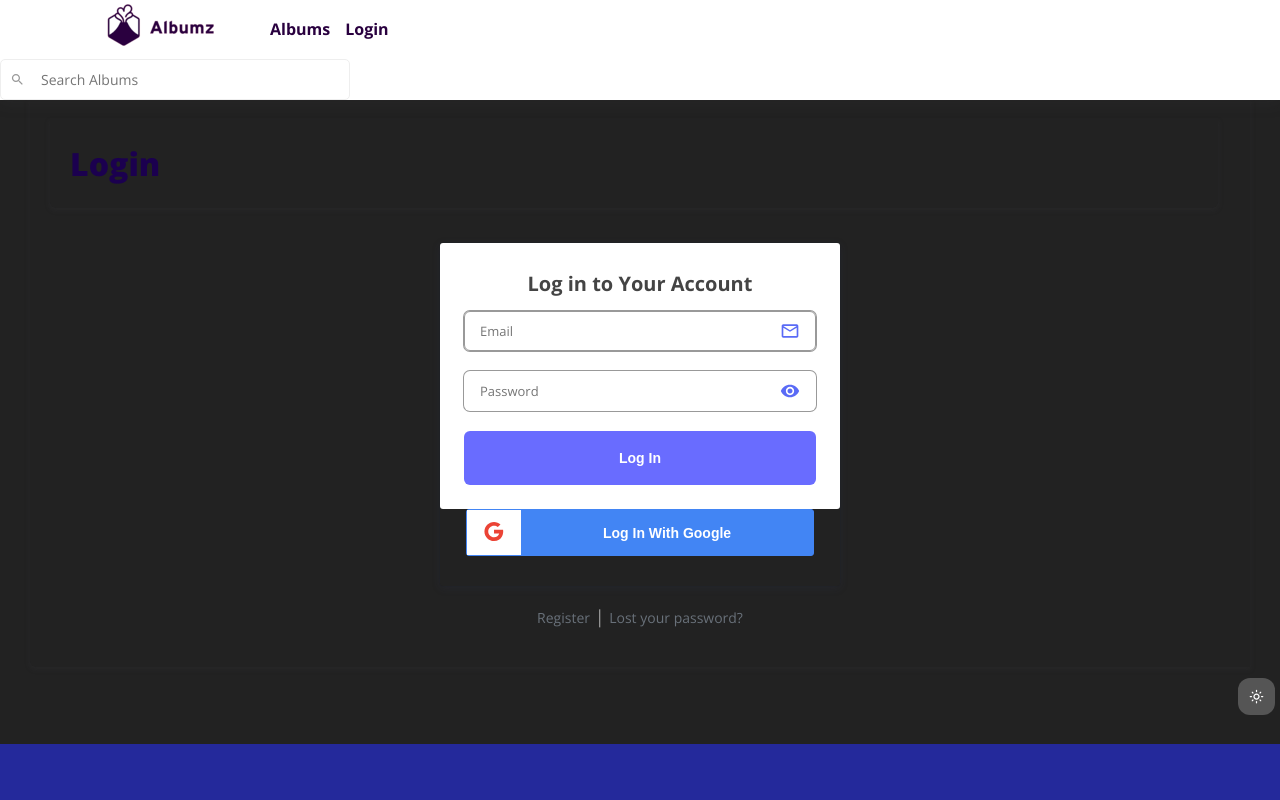
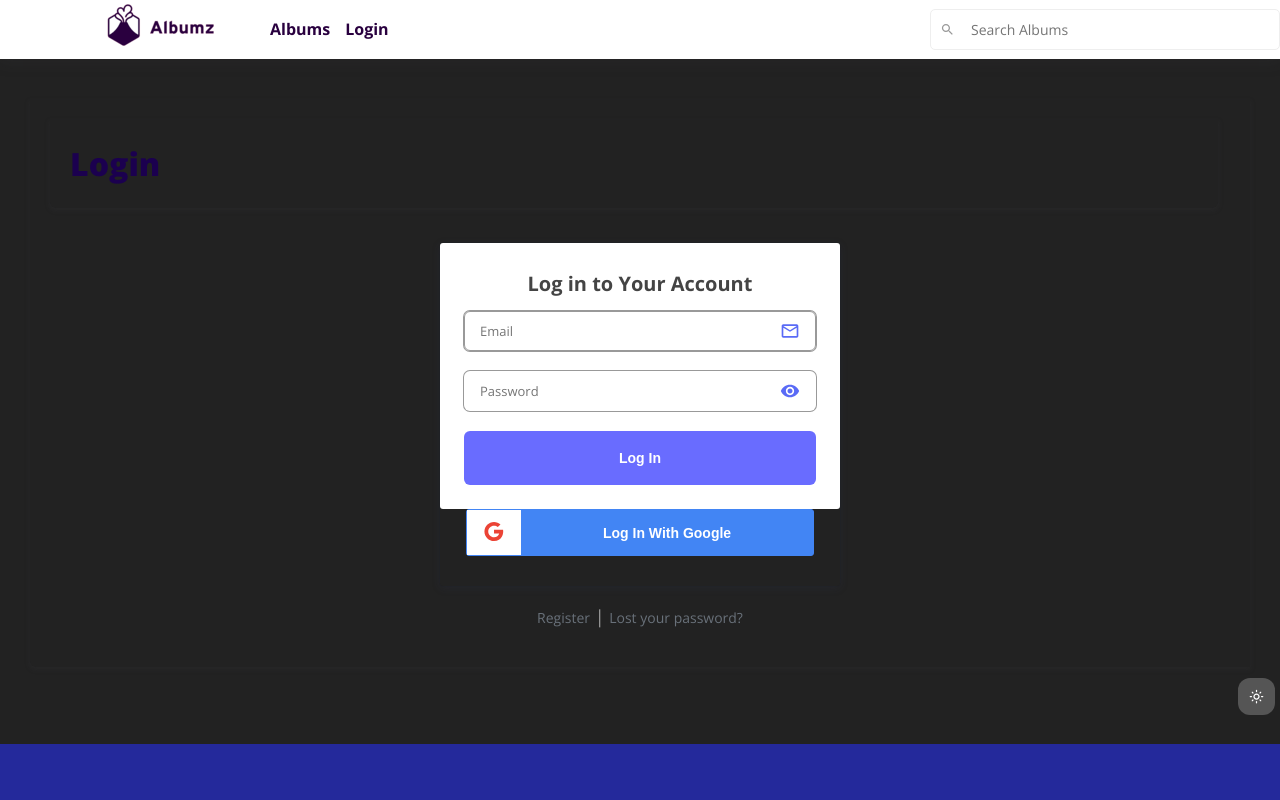
Before and after one commit to esteemayo/next-albumz-client, a Next.js app: page /auth/login in a window 1280 px wide. Shown: the top 800 px of the page. Built offline with nearby package versions, Linux system fonts and the light colour scheme; no server answers.

Commit message:
fix: modify

```diff
--- a/styles/Navbar.module.scss
+++ b/styles/Navbar.module.scss
@@ -5,9 +5,6 @@
   top: 0;
   left: 0;
   background-color: #fff;
-  display: flex;
-  align-items: center;
-  justify-content: space-between;
   box-shadow: rgba(64, 60, 67, 0.16) 0px 2px 15px 1px;
   z-index: 2000;
 
@@ -36,6 +33,12 @@
         display: flex;
       }
     }
+  }
+
+  .wrapper {
+    display: flex;
+    align-items: center;
+    justify-content: space-between;
   }
 
   &__left {
```
